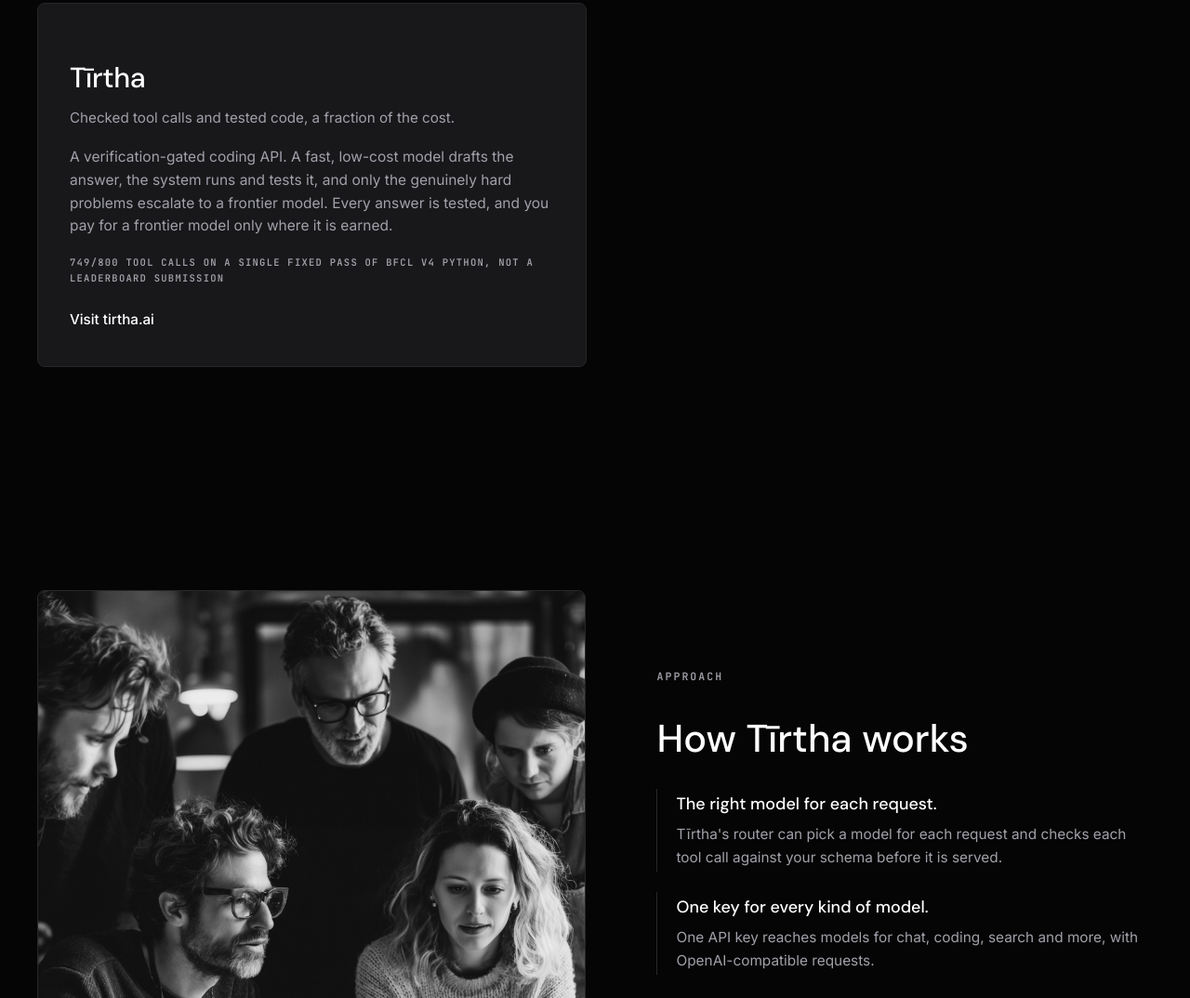
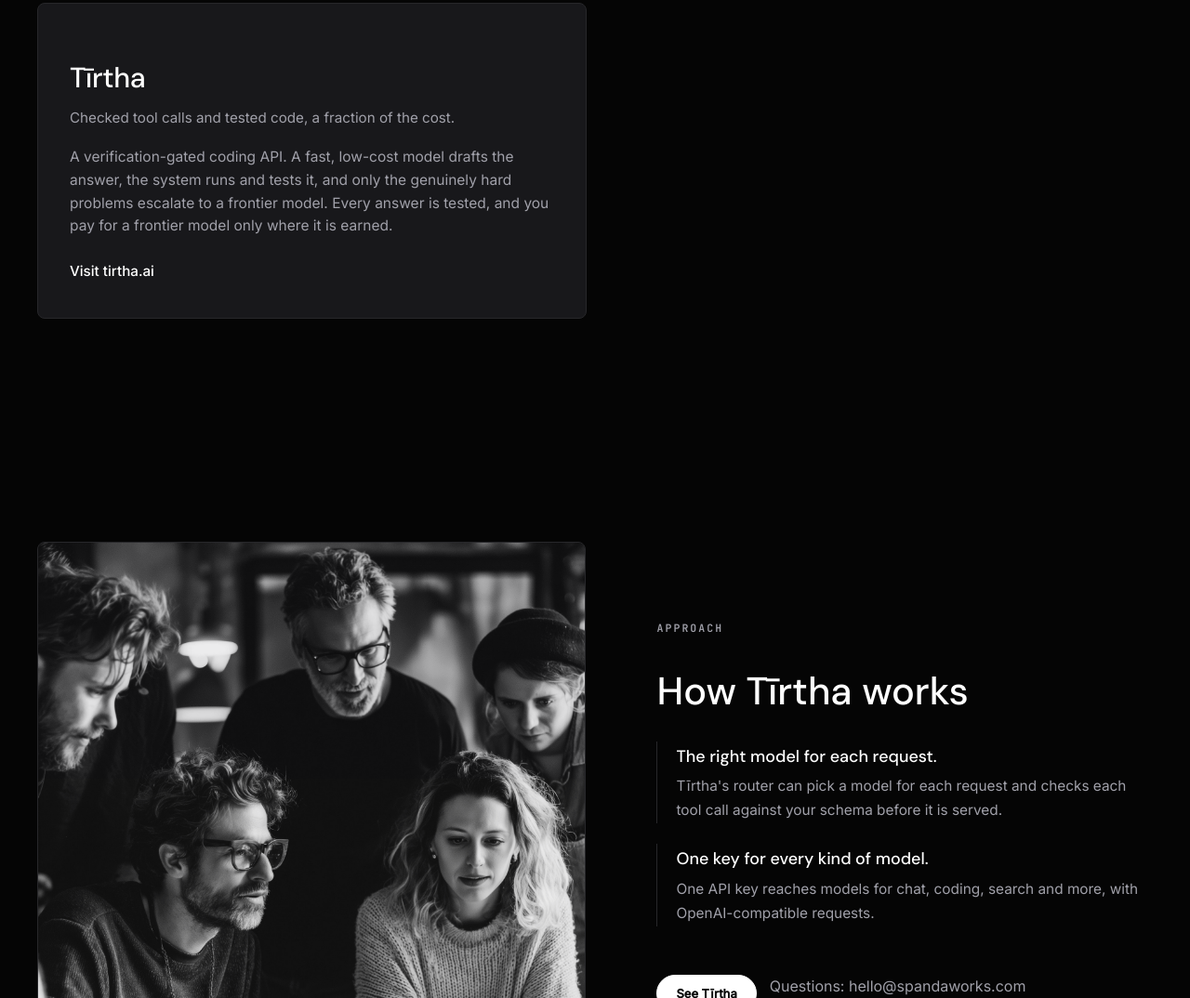
Before and after one commit to Tirthahq/site, a plain HTML site: page index.html in a window 1280 px wide. Shown: the part 1332-2406 px from the top of the page at 93% size. Drawn offline with Linux system fonts and the light colour scheme.

Commit message:
spandaworks.com: remove the card's July 749/800 BFCL line (Tom 09:55 "remove that line"); the rest of the card unchanged
Co-Authored-By: Claude Opus 5.5 <noreply@anthropic.com>

```diff
--- a/index.html
+++ b/index.html
@@ -173,7 +173,6 @@
         <h3 class="dm">Tīrtha</h3>
         <div class="tag">Checked tool calls and tested code, a fraction of the cost.</div>
         <p>A verification-gated coding API. A fast, low-cost model drafts the answer, the system runs and tests it, and only the genuinely hard problems escalate to a frontier model. Every answer is tested, and you pay for a frontier model only where it is earned.</p>
-        <div class="kpi">749/800 tool calls on a single fixed pass of BFCL v4 Python, not a leaderboard submission</div>
         <span class="go">Visit tirtha.ai</span>
       </a>
     </div>
```
